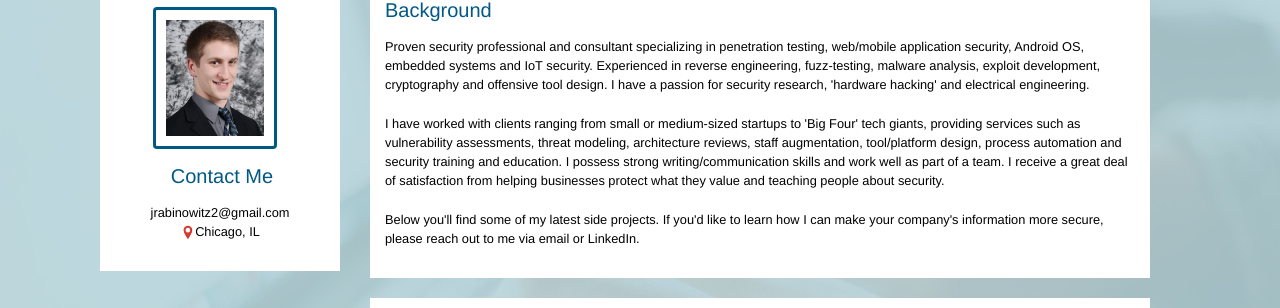
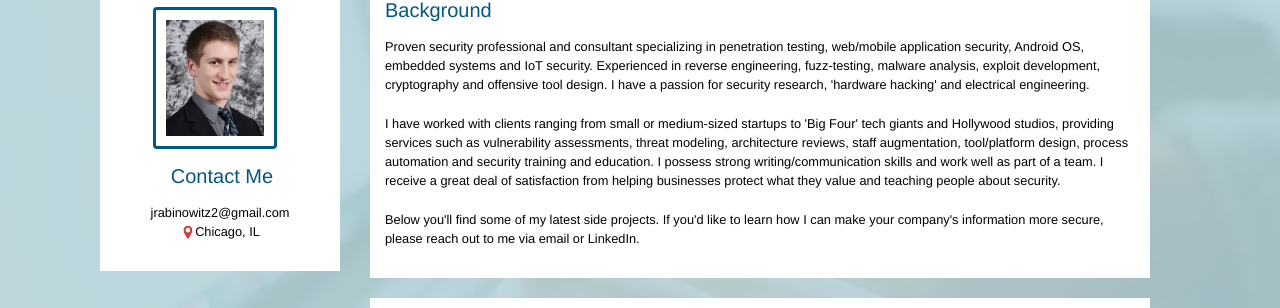
Before and after one commit to jrabinowitz2/jrabinowitz2.github.io, a Jekyll site: the page built from index.html, in a window 1280 px wide. Shown: the part 183-491 px from the top of the page. Built offline with Jekyll 4.4.1, drawn with Linux system fonts in a browser that asks for light colours; nearby versions of some CDN libraries; comment, search, counter and statistics services are not loaded.

Commit message:
Update section_intro.html

```diff
--- a/_includes/section_intro.html
+++ b/_includes/section_intro.html
@@ -6,7 +6,7 @@
 		<div id="introBlurb">
 Proven security professional and consultant specializing in penetration testing, web/mobile application security, Android OS, embedded systems and IoT security. Experienced in reverse engineering, fuzz-testing, malware analysis, exploit development, cryptography and offensive tool design. I have a passion for security research, 'hardware hacking' and electrical engineering.
 <br><br>
-I have worked with clients ranging from small or medium-sized startups to 'Big Four' tech giants, providing services such as vulnerability assessments, threat modeling, architecture reviews, staff augmentation, tool/platform design, process automation and security training and education. I possess strong writing/communication skills and work well as part of a team. I receive a great deal of satisfaction from helping businesses protect what they value and teaching people about security.
+I have worked with clients ranging from small or medium-sized startups to 'Big Four' tech giants and Hollywood studios, providing services such as vulnerability assessments, threat modeling, architecture reviews, staff augmentation, tool/platform design, process automation and security training and education. I possess strong writing/communication skills and work well as part of a team. I receive a great deal of satisfaction from helping businesses protect what they value and teaching people about security.
 <br><br>
 Below you'll find some of my latest side projects. If you'd like to learn how I can make your company's information more secure, please reach out to me via email or LinkedIn.
 		</div>
```
